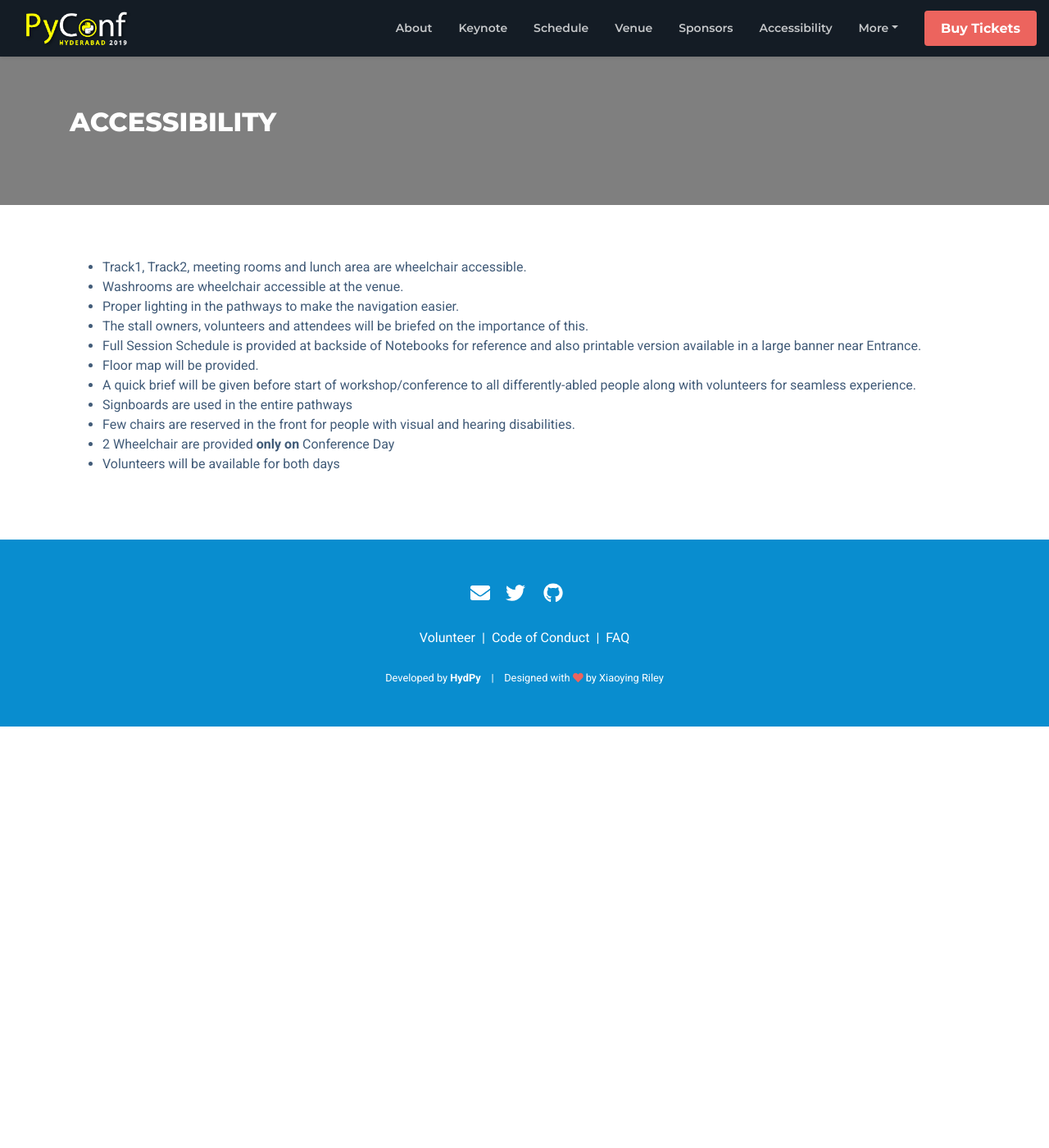
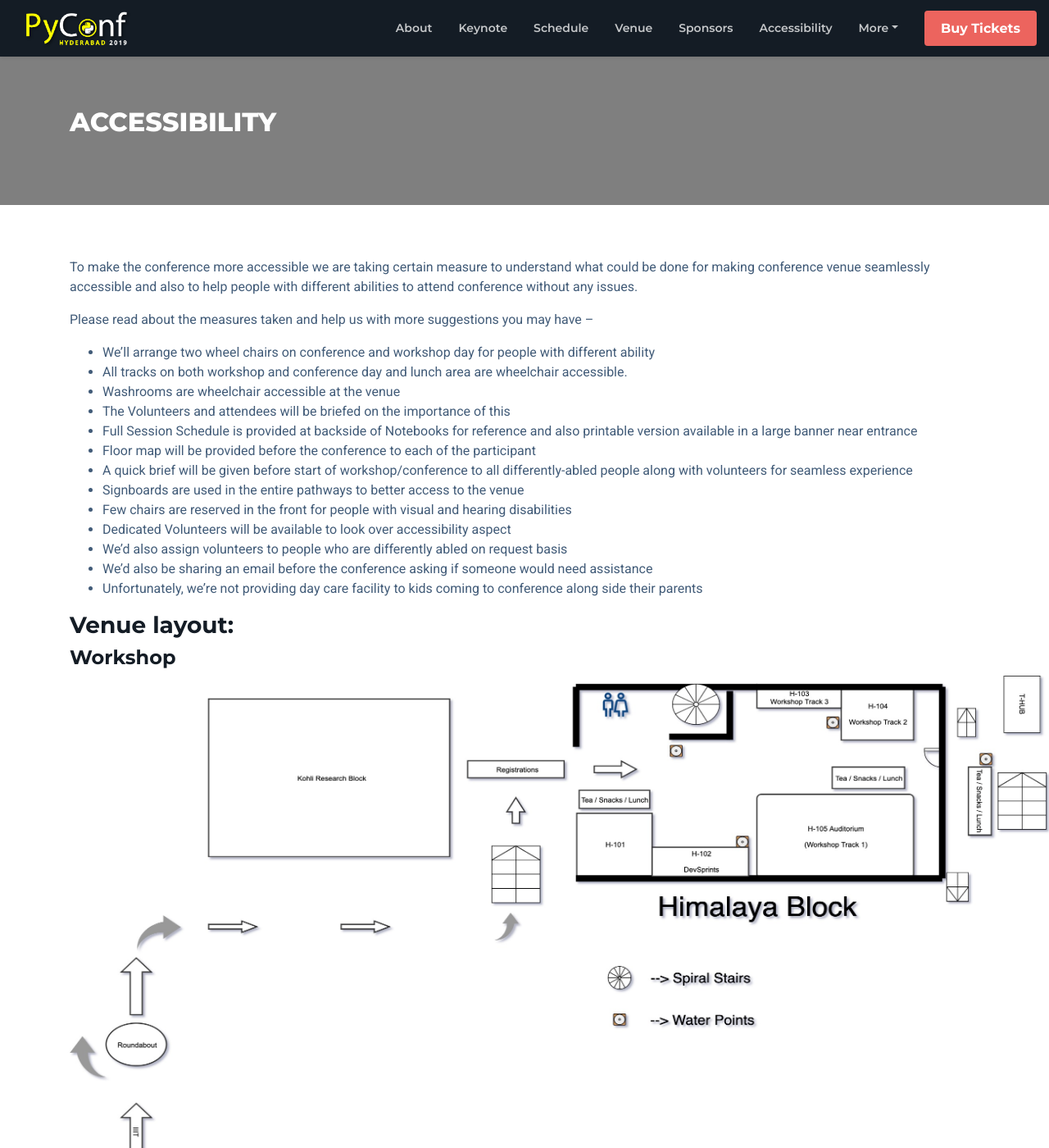
Before and after one commit to HydPy/hydpyconf2019, a Jekyll site: the page built from accessibility.md, in a window 1280 px wide and 1400 px high. Shown: the whole window at 82% size. Built offline with Jekyll 4.4.1, drawn with Linux system fonts in a browser that asks for light colours; nearby versions of some CDN libraries; some of the changed text lies outside the part shown.

Commit message:
Update Accessibility document and add venue layout

```diff
--- a/accessibility.md
+++ b/accessibility.md
@@ -3,14 +3,36 @@ layout: flexible
 title: Accessibility
 ---
 
-- Track1, Track2, meeting rooms and lunch area are wheelchair accessible.
-- Washrooms are wheelchair accessible at the venue.
-- Proper lighting in the pathways to make the navigation easier.
-- The stall owners, volunteers and attendees will be briefed on the importance of this.
-- Full Session Schedule is provided at backside of Notebooks for reference and also printable version available in a large banner near Entrance.
-- Floor map will be provided.
-- A quick brief will be given before start of workshop/conference to all differently-abled people along with volunteers for seamless experience.
-- Signboards are used in the entire pathways
-- Few chairs are reserved in the front for people with visual and hearing disabilities.
-- 2 Wheelchair are provided **only on** Conference Day
-- Volunteers will be available for both days
+To make the conference more accessible we are taking certain measure to understand what could be done for making conference venue seamlessly accessible and also to help people with different abilities to attend conference without any issues.
+
+Please read about the measures taken and help us with more suggestions you may have –
+
+- We’ll arrange two wheel chairs on conference and workshop day for people with different ability
+- All tracks on both workshop and conference day and lunch area are wheelchair accessible.
+- Washrooms are wheelchair accessible at the venue
+- The Volunteers and attendees will be briefed on the importance of this
+- Full Session Schedule is provided at backside of Notebooks for reference and also printable version available in a large banner near entrance
+- Floor map will be provided before the conference to each of the participant
+- A quick brief will be given before start of workshop/conference to all differently-abled people along with volunteers for seamless experience
+- Signboards are used in the entire pathways to better access to the venue
+- Few chairs are reserved in the front for people with visual and hearing disabilities
+- Dedicated Volunteers will be available to look over accessibility aspect
+- We’d also assign volunteers to people who are differently abled on request basis
+- We’d also be sharing an email before the conference asking if someone would need assistance
+- Unfortunately, we’re not providing day care facility to kids coming to conference along side their parents
+
+### Venue layout:
+
+#### Workshop
+
+<img src="assets/pyconf_workshop_day.jpg" width="1200" height="600" />
+
+**[Download Workshop Layout](assets/pyconf_workshop_day.pdf)**
+
+#### Conference
+
+<img src="assets/pyconf_conference_day.jpg" width="1200" height="600" />
+
+**[Download Conference Layout](assets/pyconf_conference_day.pdf)**
+
+For any queries/suggestion please contact us at **<contact@hydpy.org>**
```
Also changed, not shown: assets/pyconf_conference_day.jpg (added), assets/pyconf_workshop_day.jpg (added), 2 other files.
